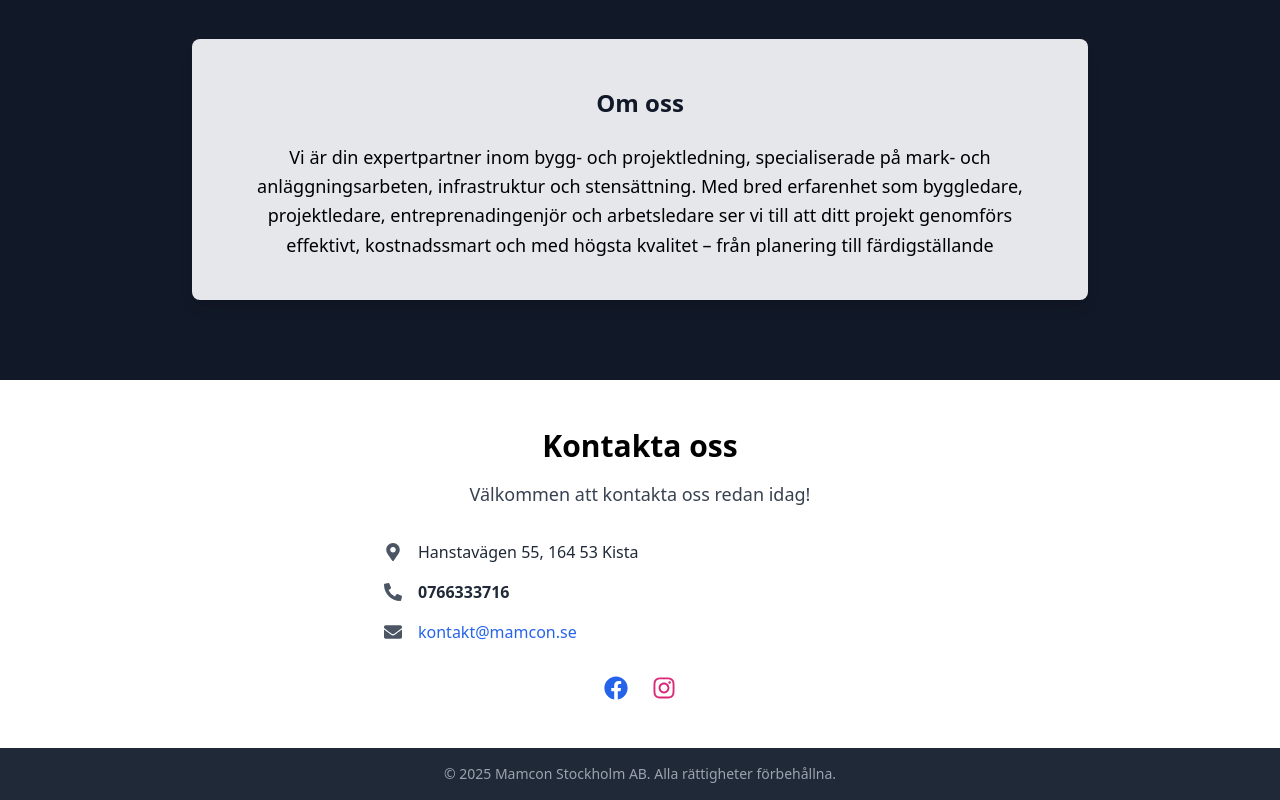
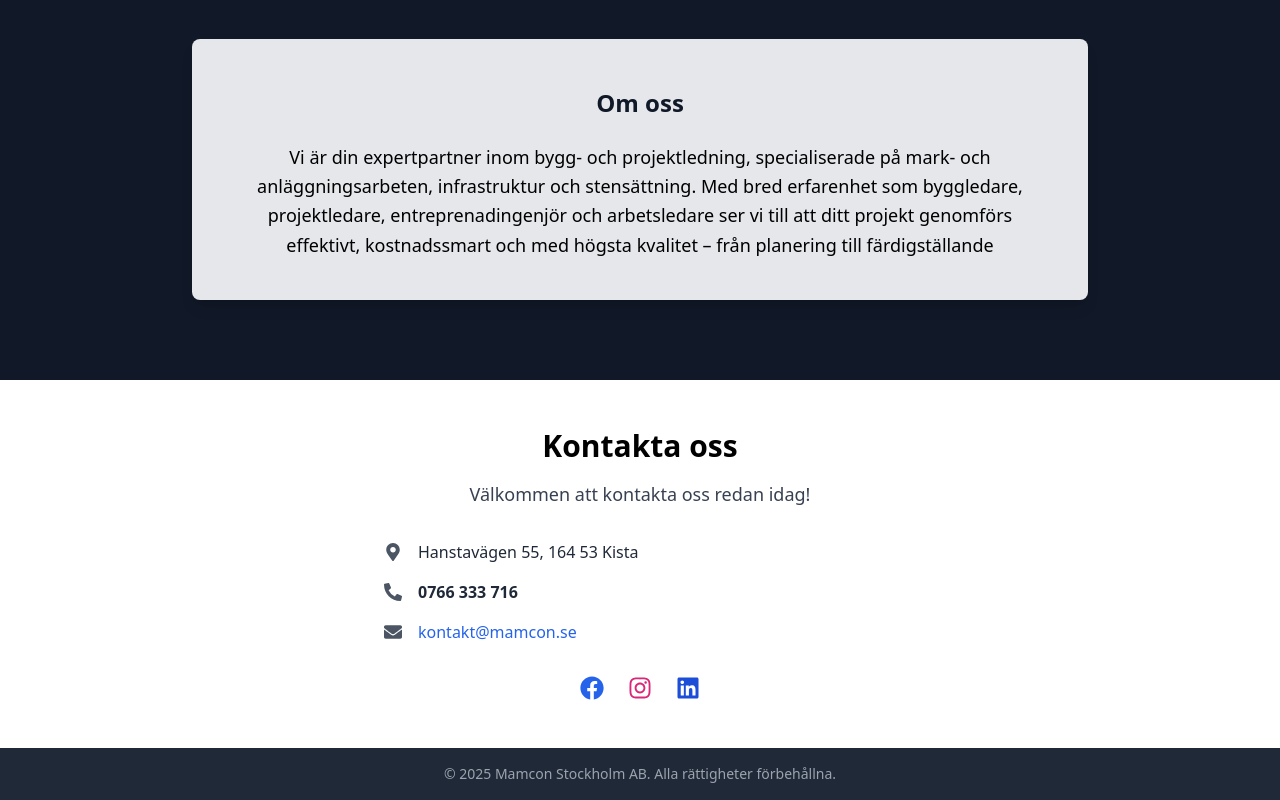
Before and after one commit to mohamed-a95/Mamconab, a React (Vite) app: page / in a window 1280 px wide. Shown: the part 1835-2635 px from the top of the page. Built offline with nearby package versions, Linux system fonts and the light colour scheme.

Commit message:
reviderin

```diff
--- a/src/components/Contact.tsx
+++ b/src/components/Contact.tsx
@@ -5,6 +5,7 @@ import {
   FaMapMarkerAlt,
   FaFacebook,
   FaInstagram,
+  FaLinkedin,
 } from "react-icons/fa";
 
 const Contact: React.FC = () => {
@@ -22,7 +23,12 @@ const Contact: React.FC = () => {
         </div>
         <div className="flex items-center space-x-4">
           <FaPhoneAlt className="text-gray-600 text-lg" />
-          <span className="text-gray-800 font-semibold">0766333716</span>
+          <a
+            href="tel:+46766333716"
+            className="text-gray-800 font-semibold hover:underline"
+          >
+            0766 333 716
+          </a>
         </div>
         <div className="flex items-center space-x-4">
           <FaEnvelope className="text-gray-600 text-lg" />
@@ -55,6 +61,15 @@ const Contact: React.FC = () => {
         >
           <FaInstagram />
         </a>
+        <a
+          href="https://www.linkedin.com/company/mamcon-stockholm-ab/"
+          target="_blank"
+          rel="noopener noreferrer"
+          className="text-blue-700 text-2xl hover:text-blue-900"
+          aria-label="LinkedIn"
+        >
+          <FaLinkedin />
+        </a>
       </div>
     </div>
   );
```
